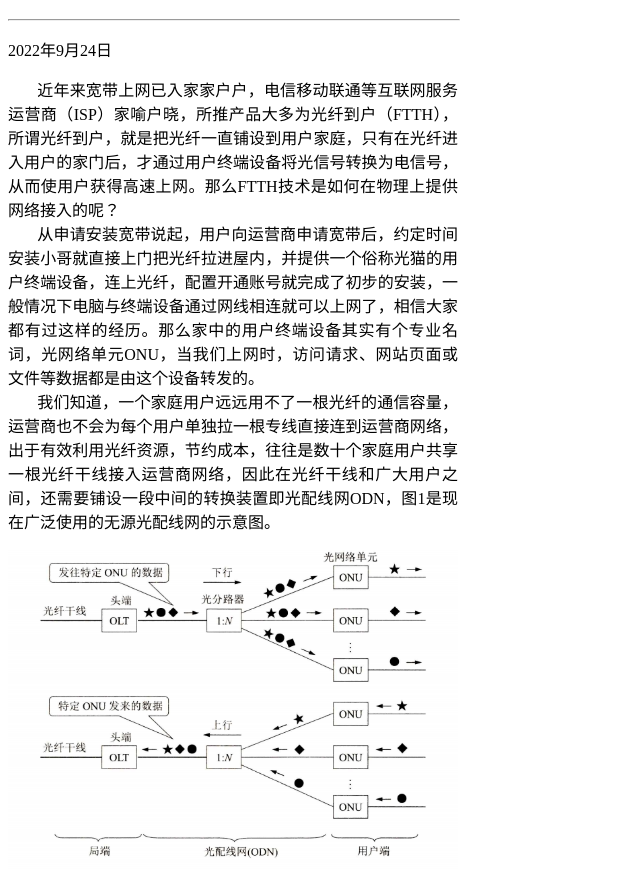
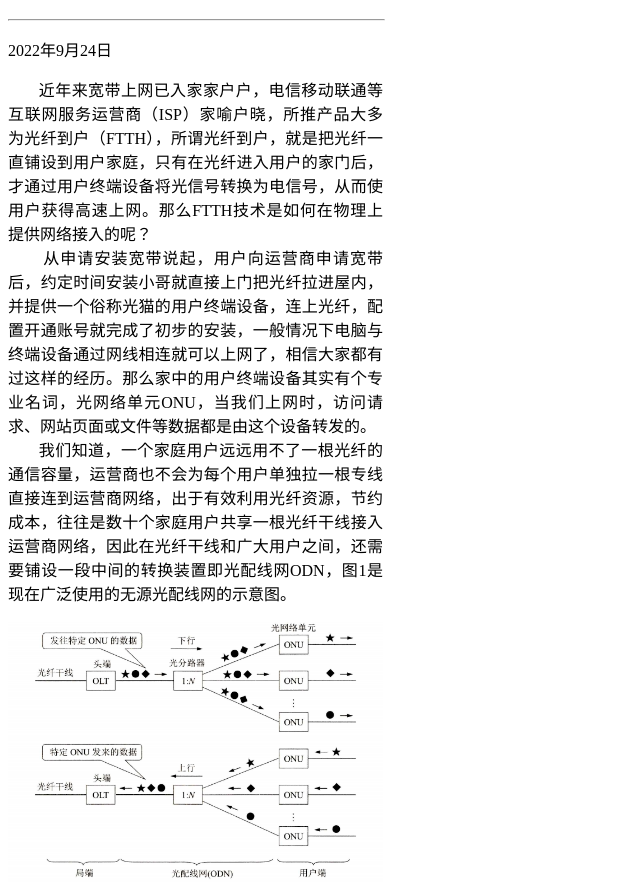
Before and after one commit to Pixel-in/pixel-in.github.io, a plain HTML site: page index.html in a window 1280 px wide. Shown: the part 70-952 px from the top of the page, without its empty margins (0-640 px from the left). Drawn offline with Linux system fonts and the light colour scheme.

Commit message:
Add files via upload

```diff
--- a/index.html
+++ b/index.html
@@ -14,7 +14,7 @@
 
 #para1
 {
-    width:450px
+    width:375px
 }
 </style>
 </head>
@@ -22,14 +22,14 @@
 <body>
 
 <h1>笔记&nbsp;</h1>
-<hr width="450px" align="left">
+<hr width="375px" align="left">
 <div id="para1">
 <p>2022年9月24日</p>
 
 <p class="text-justify">&nbsp; &nbsp; &nbsp; &nbsp;近年来宽带上网已入家家户户，电信移动联通等互联网服务运营商（ISP）家喻户晓，所推产品大多为光纤到户（FTTH），所谓光纤到户，就是把光纤一直铺设到用户家庭，只有在光纤进入用户的家门后，才通过用户终端设备将光信号转换为电信号，从而使用户获得高速上网。那么FTTH技术是如何在物理上提供网络接入的呢？<br>
   &nbsp; &nbsp; &nbsp; &nbsp;从申请安装宽带说起，用户向运营商申请宽带后，约定时间安装小哥就直接上门把光纤拉进屋内，并提供一个俗称光猫的用户终端设备，连上光纤，配置开通账号就完成了初步的安装，一般情况下电脑与终端设备通过网线相连就可以上网了，相信大家都有过这样的经历。那么家中的用户终端设备其实有个专业名词，光网络单元ONU，当我们上网时，访问请求、网站页面或文件等数据都是由这个设备转发的。<br>
   &nbsp; &nbsp; &nbsp; &nbsp;我们知道，一个家庭用户远远用不了一根光纤的通信容量，运营商也不会为每个用户单独拉一根专线直接连到运营商网络，出于有效利用光纤资源，节约成本，往往是数十个家庭用户共享一根光纤干线接入运营商网络，因此在光纤干线和广大用户之间，还需要铺设一段中间的转换装置即光配线网ODN，图1是现在广泛使用的无源光配线网的示意图。</p>
-<p><img src="20220924165512.png" width="450px" height="320px" alt=""/></p>
+<p><img src="20220924165512.png" width="375px" height="267px" alt=""/></p>
 <p align="center">图1 无源光配线网的组成</p>
 <p class="text-justify">&nbsp; &nbsp; &nbsp; &nbsp;图中光线路终端OLT是连接到光纤干线的终端设备，OLT把收到的下行数据发往无源的光分路器，然后用广播方式向所有用户端的光网络单元ONU发送。每个ONU根据数据上特有的标识只接收发送给自己的数据，然后转发用户。当ONU发送上行数据时，光分路器把各家ONU发来的上行数据汇总后，以时分复用的方式发往OLT。以上是多用户共享光纤干线的一般模式。光配线网采用波分复用，上行和下行分别使用不同的波长。</p>
 	<p class="text-justify">&nbsp; &nbsp; &nbsp; &nbsp;曾几何时，与同事聊光纤问题，依稀记得以下两点。一是光分路器问题，其实是共享信道的通病，注意到光分路器用广播方式向所有用户发送数据，因为是广播方式，每个ONU可根据特有的标识接收发送给自己的数据，当然存在根据别人标识接收别人数据的风险。二是光信号泄露问题，光信号在光纤中虽说是全反射传播或直线传播，但存在小部分的光信号向光纤外射出泄露的可能，尤其是在光纤弯曲处，形变导致材质特性变化，泄露风险会变大，从而可能存在正在传送的信息泄露。因此，如果对信息泄露比较敏感，那么必须通信加密。<br></p>
```
